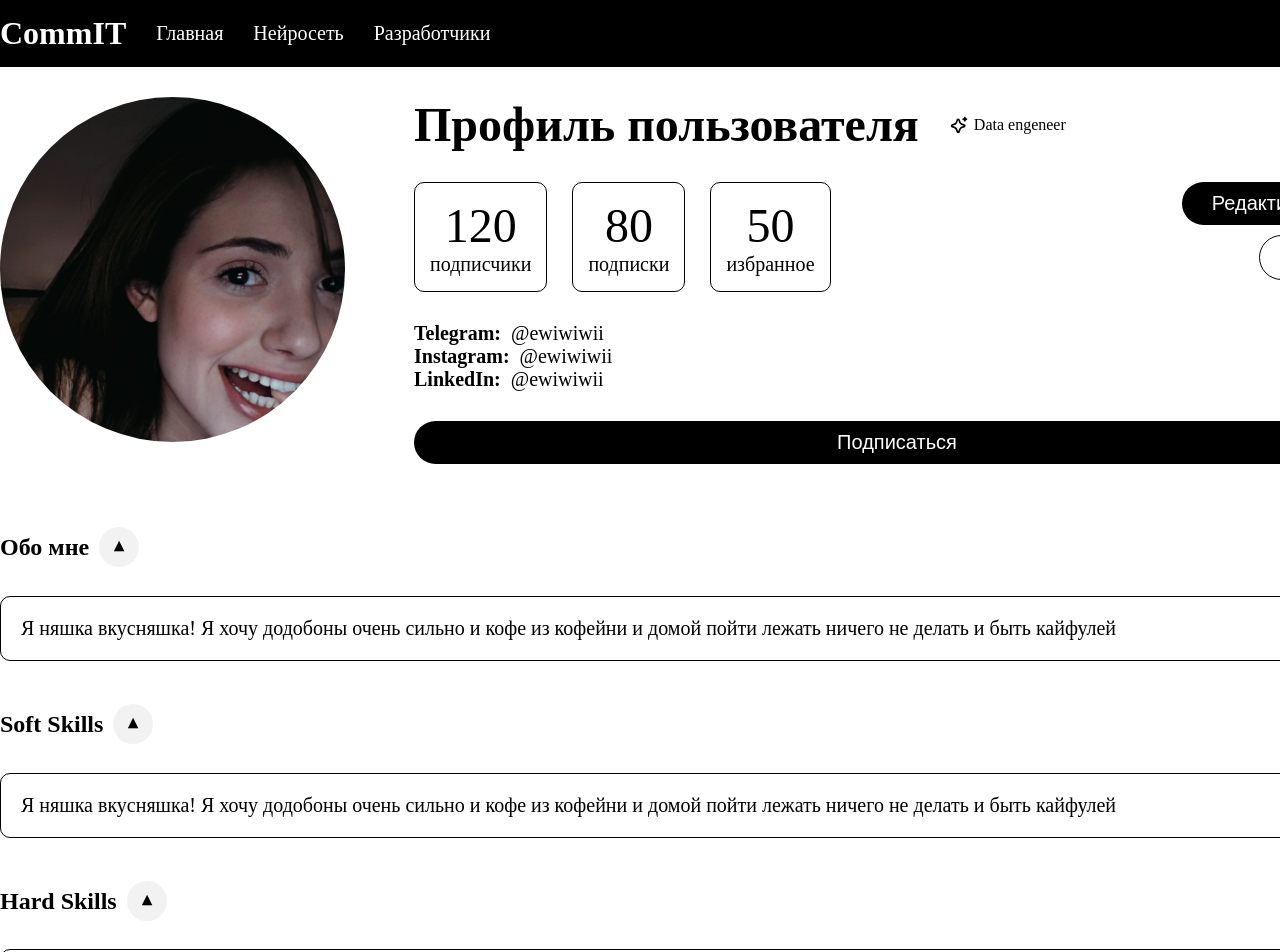
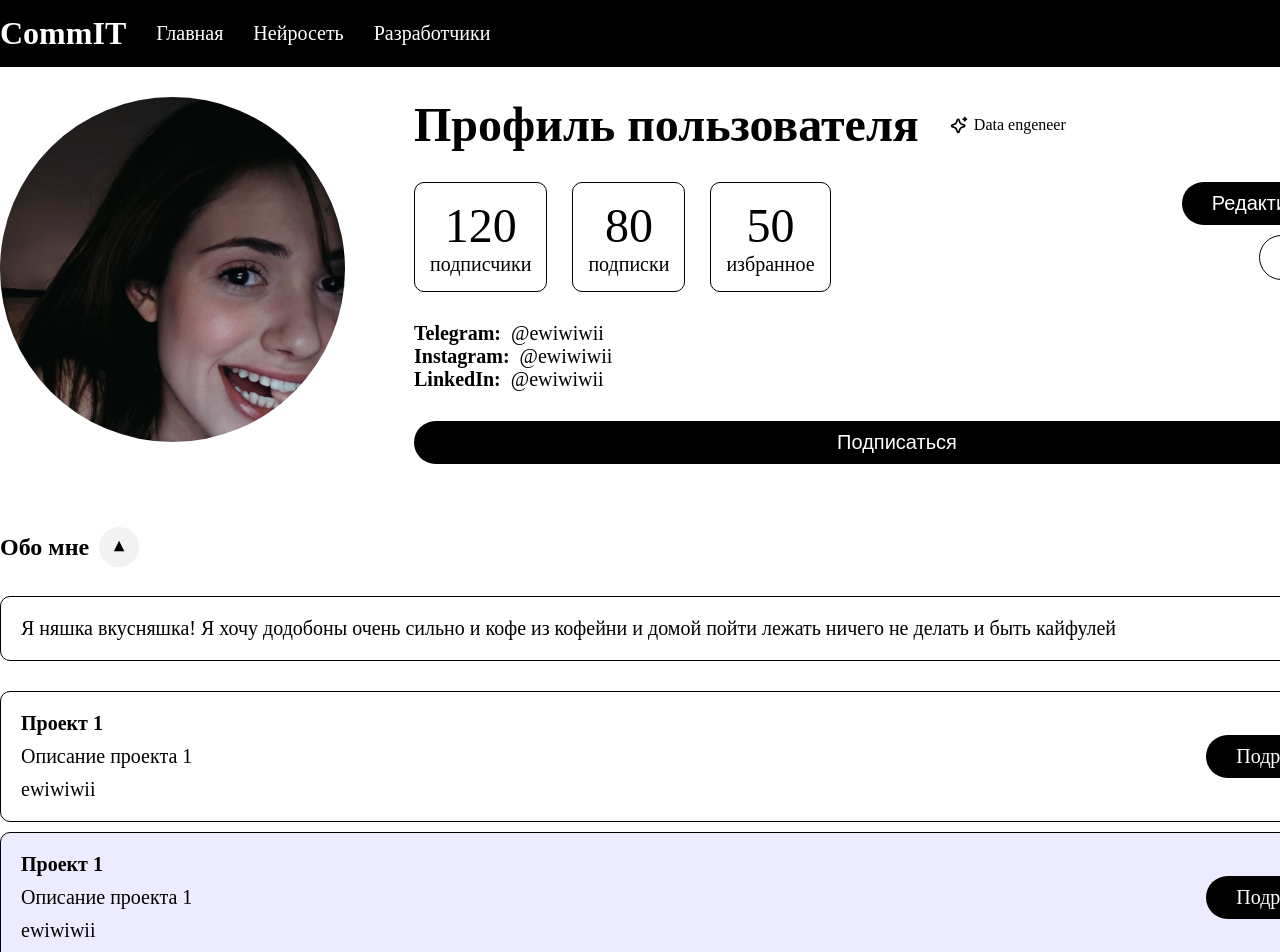
Before and after one commit to meumeu21/resume-analyze, a React (Vite) app in the folder frontend/: page /profile in a window 1280 px wide. Shown: the top 952 px of the page. Built offline with nearby package versions, Linux system fonts and the light colour scheme.

Commit message:
некоторые компоненты

```diff
--- a/frontend/src/App.tsx
+++ b/frontend/src/App.tsx
@@ -6,6 +6,7 @@ import ProfilePage from "./pages/ProfilePage";
 import Subscriptions from "./pages/Subscriptions";
 import Subscriptors from "./pages/Subscriptors";
 import Favourites from "./pages/Favourites";
+import Project from "./pages/Project";
 
 function App() {
   return (
@@ -17,6 +18,7 @@ function App() {
         <Route path="/subscriptions" element={<Subscriptions />} />
         <Route path="/subscriptors" element={<Subscriptors />} />
         <Route path="/favourites" element={<Favourites />} />
+        <Route path="/project" element={<Project />} />
       </Routes>
     </BrowserRouter>
   );
--- /dev/null
+++ b/frontend/src/components/ProfilePreview.tsx
@@ -0,0 +1,40 @@
+import { Link } from "react-router-dom";
+
+import starIcon from "../images/icons/ai-star.svg";
+
+type ProfilePreviewProps = {
+  username: string;
+  AIdescription: string;
+  linkToAvatar: string;
+  linkToProfile: string;
+  numOfSubs: string;
+  numOfProjects: string;
+  color: string
+};
+
+function ProfilePreview({ username, AIdescription, linkToAvatar, linkToProfile, numOfSubs, numOfProjects, color }: ProfilePreviewProps) {
+    return (
+        <div className="project-preview profile-preview" style={{ backgroundColor: color }}>
+            <div className="profile-preview__data">
+                <img src={linkToAvatar} className="profile-preview__avatar"></img>
+                <div className="profile-preview__info">
+                    <div className="profile-preview__name-data">
+                        <h3 className="profile-preview__name">{username}</h3>
+                        <div className="profile-preview__description container">
+                            <img src={starIcon} alt="Star Icon" className="star-icon" />
+                            <p className="profile-class__text">{AIdescription}</p>
+                        </div>
+                    </div>
+                    <div className="profile-preview__numbers-data">
+                        <p className="profile-preview__numbers">{numOfSubs} подписчиков</p>
+                        <p className="profile-preview__numbers">{numOfProjects} проектов</p>
+                    </div>
+                </div>
+            </div>
+
+            <Link to={linkToProfile} className="button text">Перейти</Link>
+        </div>
+    )
+}
+
+export default ProfilePreview;
--- /dev/null
+++ b/frontend/src/components/ProjectPreview.tsx
@@ -0,0 +1,24 @@
+import { Link } from "react-router-dom";
+
+type ProjectPreviewProps = {
+  title: string;
+  description: string;
+  author: string;
+  color: string;
+  link: string;
+};
+
+function ProjectPreview({ title, description, author, color, link }: ProjectPreviewProps) {
+    return (
+        <div className="project-preview" style={{ backgroundColor: color }}>
+            <div className="project-preview__wrap">
+                <h3 className="project-preview__title text">{title}</h3>
+                <p className="project-preview__description text">{description}</p>
+                <p className="project-preview__author text">{author}</p>
+            </div>
+            <Link to={link} className="button text">Подробнее</Link>
+        </div>
+    )
+}
+
+export default ProjectPreview;
--- a/frontend/src/css/main.css
+++ b/frontend/src/css/main.css
@@ -31,6 +31,7 @@ body{
     border: none;
     border-radius: 999px;
     padding: 10px 30px;
+    text-decoration: none;
 
     cursor: pointer;
     transition: 1s;
@@ -39,6 +40,7 @@ body{
 .button:hover{
     background: linear-gradient(90deg, #ECEBFF, #FAE2FF, #BEEBFF, #FFE6BD);
     color: #000;
+    text-decoration: none;
 
     transition: 1.2s;
 }
@@ -60,3 +62,27 @@ body{
 
     border: 1px solid #FAE2FF;
 }
+
+.project-preview{
+    display: flex;
+    flex-direction: row;
+    justify-content: space-between;
+    align-items: center;
+
+    padding: 20px;
+
+    border: 1px solid #000;
+    border-radius: 10px;
+
+    margin-bottom: 10px;
+}
+
+.project-preview__wrap{
+    display: flex;
+    flex-direction: column;
+    gap: 10px;
+}
+
+.project-preview__title{
+    margin: 0;
+}
--- a/frontend/src/pages/Favourites.tsx
+++ b/frontend/src/pages/Favourites.tsx
@@ -1,8 +1,25 @@
+import { Link } from "react-router-dom";
+import Header from "../components/Header";
+import ProjectPreview from "../components/ProjectPreview";
+
+import "../css/main.css"
+
 function Favourites() {
     return (
-        <div>
-            <h1>Избранное</h1>
-        </div>
+        <body>
+            <Header username="ewiwiwii" />
+
+            <div className="container">
+                <h1 className="page-h1">Избранное</h1>
+
+                <Link to={"/profile"} className="text link">Назад</Link>
+
+                <ProjectPreview title="Проект 1" description="Описание проекта 1" author="ewiwiwii" color="#FFF" link="/project" />
+                <ProjectPreview title="Проект 1" description="Описание проекта 1" author="ewiwiwii" color="#ECEBFF" link="/project" />
+                <ProjectPreview title="Проект 1" description="Описание проекта 1" author="ewiwiwii" color="#FFF" link="/project" />
+                <ProjectPreview title="Проект 1" description="Описание проекта 1" author="ewiwiwii" color="#FFE6BD" link="/project" />
+            </div>
+        </body>
     )
 }
 
--- a/frontend/src/pages/LoginPage.tsx
+++ b/frontend/src/pages/LoginPage.tsx
@@ -1,7 +1,6 @@
 import { Link } from "react-router-dom";
 
 import "../css/LoginPage.css";
-import Card from "../components/ProjectCard";
 
 function LoginPage() {
   return (
@@ -26,10 +25,6 @@ function LoginPage() {
           Вы у нас первый раз?
         </Link>
       </div>
-
-      <Card title="Профиль">
-        <p>Информация о пользователе</p>
-      </Card>
     </div>
   );
 }
--- a/frontend/src/pages/ProfilePage.tsx
+++ b/frontend/src/pages/ProfilePage.tsx
@@ -4,6 +4,7 @@ import TextField from "../components/TextField";
 import ContactProfile from "../components/ContactProfile";
 import ProfileMetrics from "../components/ProfileMetrics";
 import Header from "../components/Header";
+import ProjectPreview from "../components/ProjectPreview";
 
 import avatar from "../images/avatar-profile.jpg";
 import starIcon from "../images/icons/ai-star.svg";
@@ -50,6 +51,10 @@ function ProfilePage() {
 
           <div className="profile-content">
             <TextField title="Обо мне" text="Я няшка вкусняшка! Я хочу додобоны очень сильно и кофе из кофейни и домой пойти лежать ничего не делать и быть кайфулей" />
+            <div className="profile-content__projects-container">
+              <ProjectPreview title="Проект 1" description="Описание проекта 1" author="ewiwiwii" color="#FFF" link="/project" />
+              <ProjectPreview title="Проект 1" description="Описание проекта 1" author="ewiwiwii" color="#ECEBFF" link="/project" />
+            </div>
             <TextField title="Soft Skills" text="Я няшка вкусняшка! Я хочу додобоны очень сильно и кофе из кофейни и домой пойти лежать ничего не делать и быть кайфулей" />
             <TextField title="Hard Skills" text="Я няшка вкусняшка! Я хочу додобоны очень сильно и кофе из кофейни и домой пойти лежать ничего не делать и быть кайфулей" />
           </div>
--- /dev/null
+++ b/frontend/src/pages/Project.tsx
@@ -0,0 +1,9 @@
+function Project() {
+    return (
+        <div>
+            <h1>Проект</h1>
+        </div>
+    )
+}
+
+export default Project;
--- a/frontend/src/pages/Subscriptions.tsx
+++ b/frontend/src/pages/Subscriptions.tsx
@@ -1,8 +1,21 @@
+import ProfilePreview from "../components/ProfilePreview";
+import Header from "../components/Header";
+
+import { Link } from "react-router-dom";
+
 function Subscriptions() {
     return (
-        <div>
-            <h1>Подписки</h1>
-        </div>
+        <body>
+            <Header username="ewiwiwii" />
+
+            <div className="container">
+                <h1 className="page-h1">Подписки</h1>
+
+                <Link to={"/profile"} className="text link">Назад</Link>
+
+                <ProfilePreview username="User user" AIdescription="Backend-разработчик" linkToAvatar="../images/avatar-profile.jpg" linkToProfile="/profile" numOfSubs="11" numOfProjects="5" color="#FFF"></ProfilePreview>
+            </div>
+        </body>
     )
 }
 
```
Also changed, not shown: 1 other file (tests, documents, lock files or other folders).
